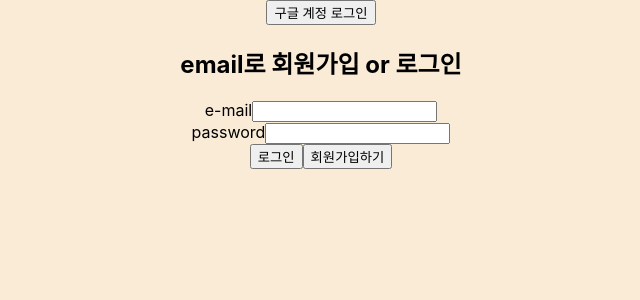
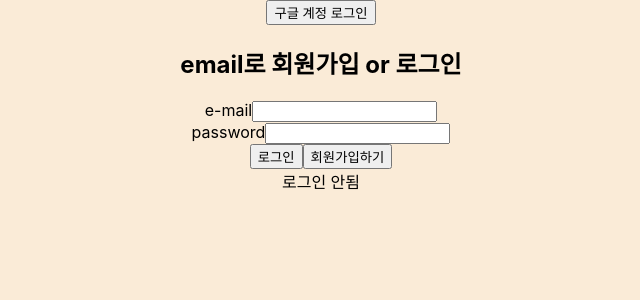
Before and after one commit to sanynote/memo-list, a React (Create React App) app: page /signin in a window 1280 px wide. Shown: the top 300 px of the page, without its empty margins (319-959 px from the left). Built offline with nearby package versions, Linux system fonts and the light colour scheme; no server answers.

Commit message:
feat:로그인 유무 확인해서 분기처리하는 로직 추가

```diff
--- a/src/App.tsx
+++ b/src/App.tsx
@@ -1,9 +1,8 @@
-import React from 'react';
+import React, {useState} from 'react';
 import './App.css';
 import {RouterProvider} from "react-router-dom";
 import {router} from './routes/main.routes'
 function App() {
-
   return (
     <RouterProvider router={router} />
   );
--- a/src/pages/auth/auth.page.tsx
+++ b/src/pages/auth/auth.page.tsx
@@ -1,12 +1,32 @@
 import React, {useState} from 'react';
 import '../../App.css';
-import {signInWithEmailAndPassword, createUserWithEmailAndPassword, GoogleAuthProvider,signInWithPopup} from "firebase/auth";
+import {
+  signInWithEmailAndPassword,
+  createUserWithEmailAndPassword,
+  GoogleAuthProvider,
+  signInWithPopup,
+  onAuthStateChanged
+} from "firebase/auth";
 import {authFire} from "../../firebase";
 import {useNavigate} from "react-router-dom";
 
 
 function AuthPage() {
-  const [user,setUser] = useState({})
+  const [isLoggedIn, setIsLoggedIn] = useState(false);
+  const [init, setInit] = useState(false);
+  console.log(isLoggedIn)
+  React.useEffect(() => {
+    onAuthStateChanged(authFire, (user) => {
+      if(user) {
+        setIsLoggedIn(true);
+      } else {
+        setIsLoggedIn(false);
+      }
+      setInit(true);
+    });
+  }, [])
+
+  const [user, setUser] = useState({})
   const [email, setEmail] = useState("");
   const [password, setPassword] = useState("");
   const [errorMsg, setErrorMsg] = useState("　");
@@ -26,14 +46,14 @@ function AuthPage() {
       });
   }
 
-  const signInButton = async() => {
+  const signInButton = async () => {
     try {
       const curUserInfo = await signInWithEmailAndPassword(authFire, email, password);
-      console.log(curUserInfo.user,'ssss');
+      console.log(curUserInfo.user, 'ssss');
       setUser(curUserInfo.user);
       // navigate('/list')
     } catch (err: any) {
-      console.log(err.code,'eeee');
+      console.log(err.code, 'eeee');
       /*
       입력한 아이디가 없을 경우 : auth/user-not-found.
       비밀번호가 잘못된 경우 : auth/wrong-password.
@@ -41,7 +61,7 @@ function AuthPage() {
     }
   }
 
-  const signUpButton = async() => {
+  const signUpButton = async () => {
     try {
       setErrorMsg('　');
       const createdUser = await createUserWithEmailAndPassword(authFire, email, password);
@@ -49,7 +69,7 @@ function AuthPage() {
       setEmail("");
       setPassword("");
 
-    } catch(err:any){
+    } catch (err: any) {
       console.log(err.code, errorMsg);
       switch (err.code) {
         case 'auth/weak-password':
@@ -68,25 +88,24 @@ function AuthPage() {
 
     <div className="backArea">
       <div>
-
-        <button onClick ={()=>googleButton()}>구글 계정 로그인</button>
+        <button onClick={() => googleButton()}>구글 계정 로그인</button>
       </div>
       <div>
         <h2>
           email로 회원가입 or 로그인
         </h2>
         <div>
-          <label>e-mail</label><input type='email' value={email} onChange={e=>setEmail(e.target.value)}/>
+          <label>e-mail</label><input type='email' value={email} onChange={e => setEmail(e.target.value)}/>
         </div>
         <div>
-          <label>password</label><input type='password' value={password} onChange={e=>setPassword(e.target.value)}/>
+          <label>password</label><input type='password' value={password} onChange={e => setPassword(e.target.value)}/>
         </div>
-        <button type = "submit" onClick={()=>signInButton()}>로그인</button>
-        <button type="submit" onClick={()=>signUpButton()}>회원가입하기</button>
+        <button type="submit" onClick={() => signInButton()}>로그인</button>
+        <button type="submit" onClick={() => signUpButton()}>회원가입하기</button>
+            </div>
+      <div>
+        {isLoggedIn ? authFire.currentUser?.email : '로그인 안됨'}
       </div>
-<div>
-  {authFire.currentUser && authFire.currentUser.email}
-</div>
     </div>
   );
 }
--- a/src/pages/memo/list.tsx
+++ b/src/pages/memo/list.tsx
@@ -8,9 +8,9 @@ function List() {
   }
   return (
     <>
-    <div>메모 리스트 페이지</div>
-      <div onClick={()=>signOutButton()}>로그아웃</div>
-  {authFire.currentUser && authFire.currentUser.email}
+      <div>메모 리스트 페이지</div>
+      <div onClick={() => signOutButton()}>로그아웃</div>
+      {authFire.currentUser && authFire.currentUser.email}
     </>
   );
 }
--- a/src/routes/main.routes.tsx
+++ b/src/routes/main.routes.tsx
@@ -2,6 +2,7 @@ import {Navigate,createBrowserRouter} from "react-router-dom";
 import NotFound from "../pages/not.found";
 import AuthPage from "../pages/auth/auth.page";
 import List from "../pages/memo/list";
+import React, {useState} from "react";
 
 const routes = [
   {
```
